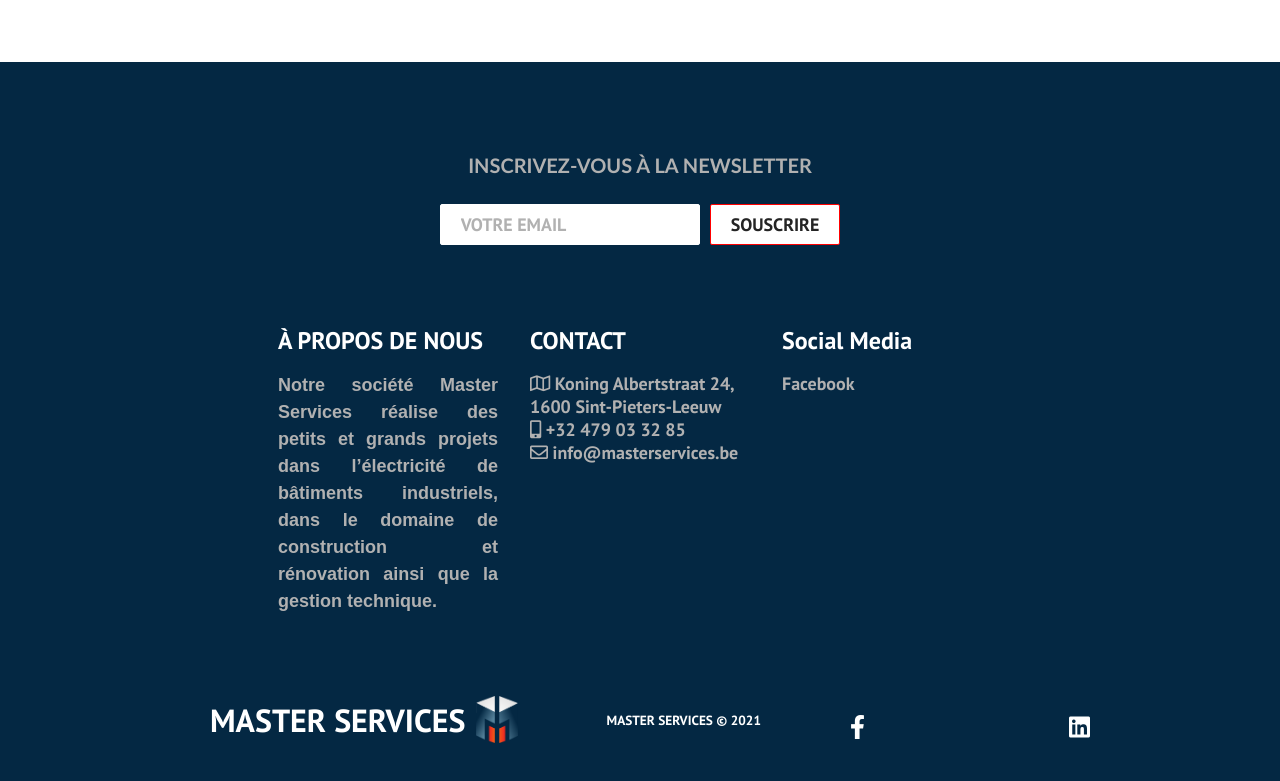
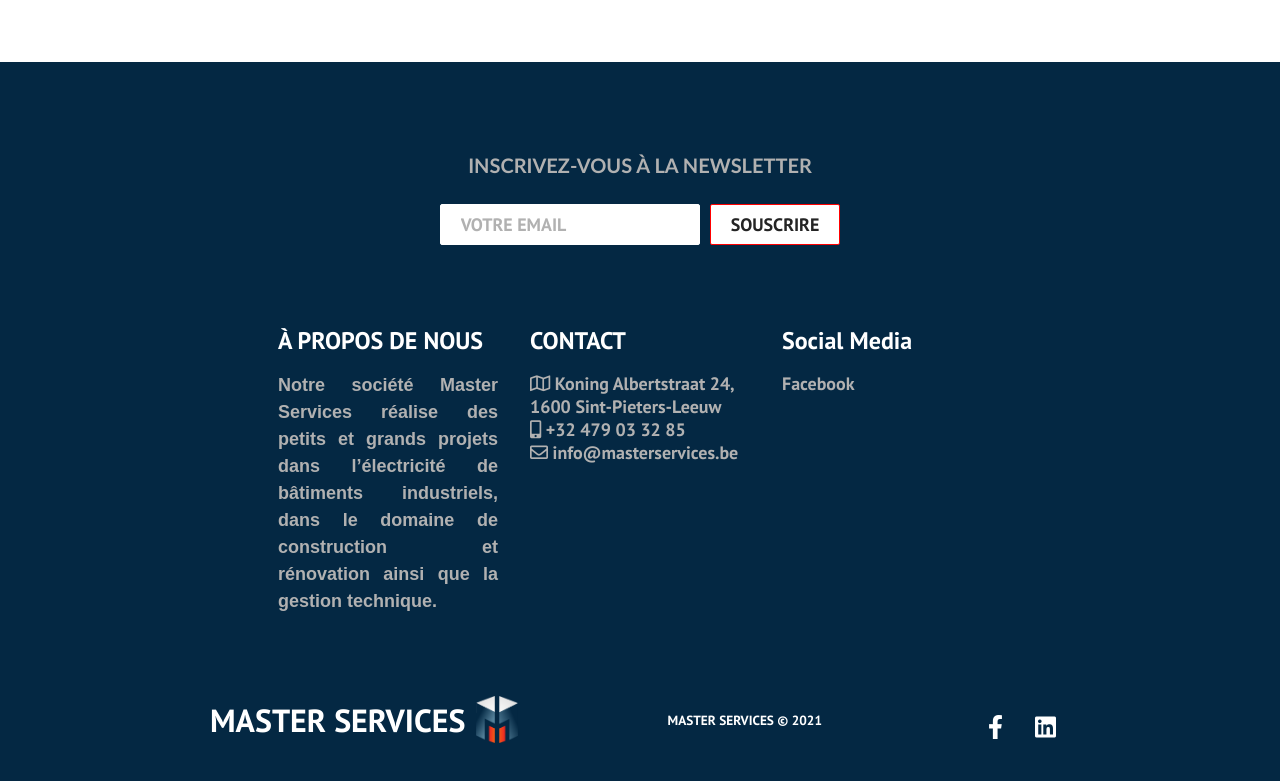
Before and after one commit to ikramjaujate/MasterServices, a React (Create React App) app in the folder frontend/: page / in a window 1280 px wide. Shown: the part 2018-2799 px from the top of the page. Built offline with nearby package versions, Linux system fonts and the light colour scheme; the HTML template or start-up script is replaced by a standard one.

Commit message:
Modification de la taille des logo Facebook et Linkedin

```diff
--- a/frontend/src/components/Footer/Footer.css
+++ b/frontend/src/components/Footer/Footer.css
@@ -5,6 +5,7 @@
   flex-direction: column;
   justify-content: center;
   align-items: center;
+  width: 100%;
 
 }
 
@@ -126,9 +127,10 @@
 }
 .social-icons {
   display: flex;
-  justify-content: space-between;
+  justify-content: space-around;
+  margin-right: 2%;
   align-items: center;
-  width: 240px;
+  width: 100px;
 }
 
 .social-logo {
@@ -148,7 +150,7 @@
   margin-bottom: 16px;
 }
 
-@media screen and (max-width: 820px) {
+@media screen and (max-width: 960px) {
   .footer-links {
     padding-top: 2rem;
 
```
